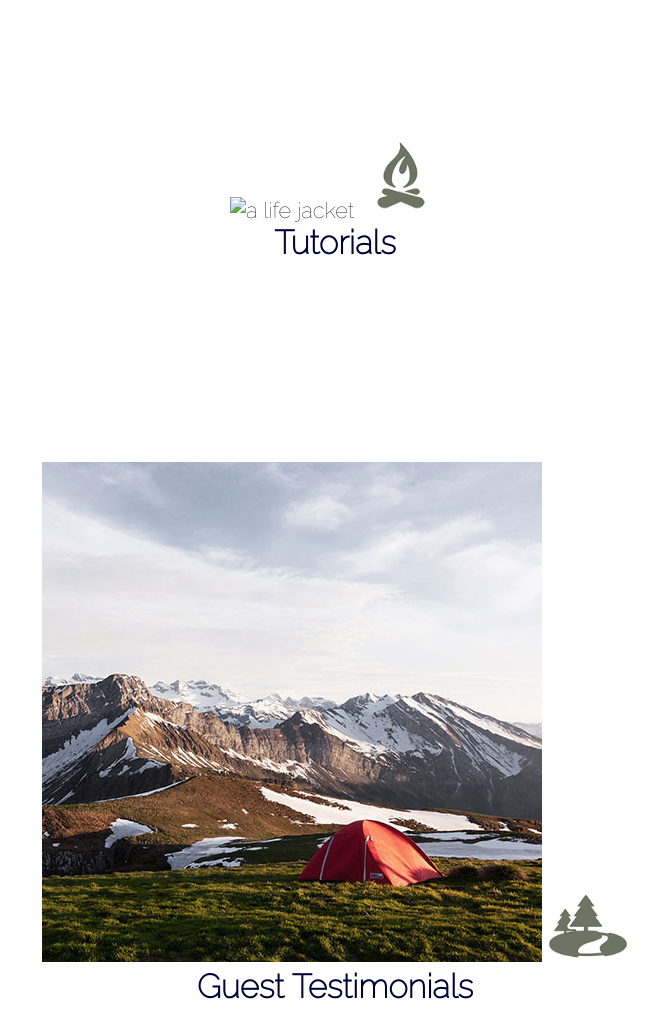
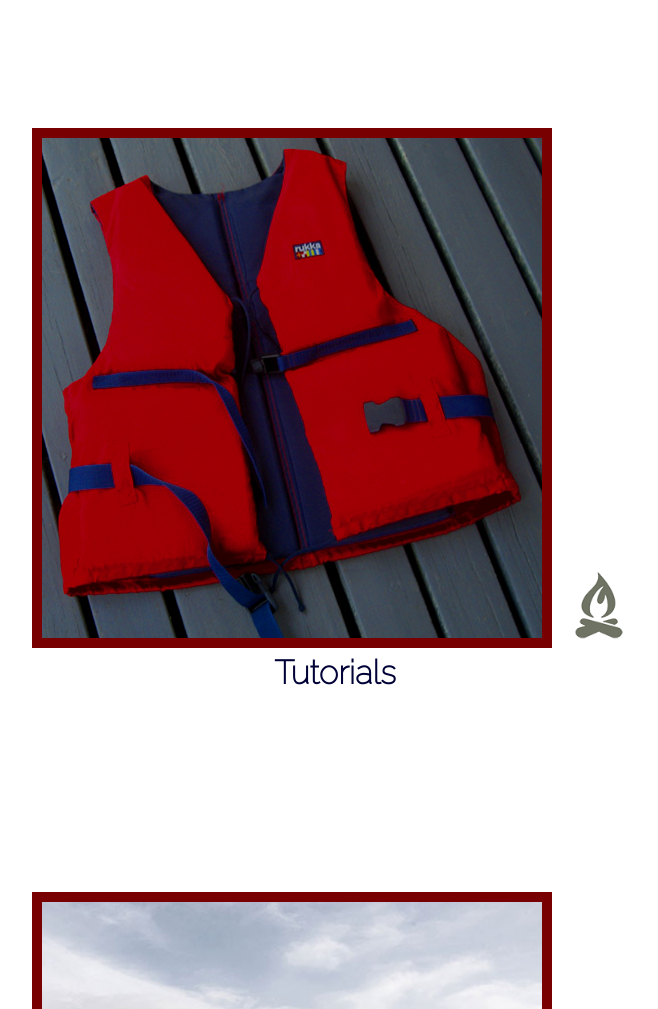
Before and after one commit to TheBlueWraith/wdd130, a plain HTML site: page wwr/index.html in a window 1280 px wide. Shown: the part 1220-2229 px from the top of the page, without its empty margins (305-963 px from the left). Drawn offline with Linux system fonts and the light colour scheme.

Commit message:
border troubleshooting completed

```diff
--- a/wwr/index.html
+++ b/wwr/index.html
@@ -34,17 +34,17 @@
 </div>
 <main class="home-grid">
     <section class="rivers-card">
-        <img class="rivers-img" src="images/tutorials.jpg" alt="a life jacket">
+        <img class="card-img" src="images/tutorials.png" alt="a life jacket">
         <img class="icon" src="images/fire_icon.png" alt="tutorials icon">
         <h2>Tutorials</h2>
     </section>
     <section class="camping-card">
-        <img class="camping-img" src="images/camping.jpg" alt="A red tent in front of snowy mountains">
+        <img class="card-img" src="images/camping.jpg" alt="A red tent in front of snowy mountains">
         <img class="icon" src="images/river_icon.png" alt="testimonial icon">
         <h2>Guest Testimonials</h2>
     </section>
     <section class="rapids-card">
-        <img class="rapids-img" src="images/rapids.jpg" alt="a rafting boat">
+        <img class="card-img" src="images/rapids.jpg" alt="a rafting boat">
         <img class="icon" src="images/oar_icon.png" alt="signup icon">
         <h2>Sign Up Today</h2>
     </section>
--- a/wwr/styles/styles.css
+++ b/wwr/styles/styles.css
@@ -71,7 +71,7 @@ h4 {
     border-radius: 5px;
 }
 .card-img {
-    border:10px solid #000137;
+    border:10px solid #780000;
 }
 .rivers-card {
     margin:200px 0;
```
